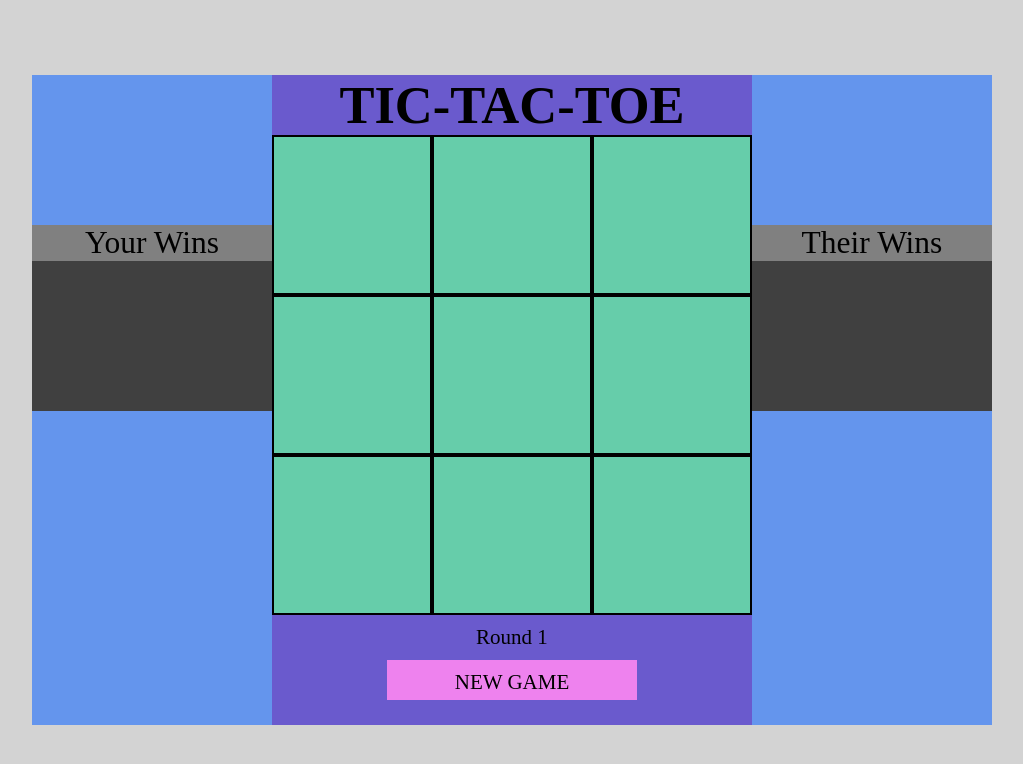
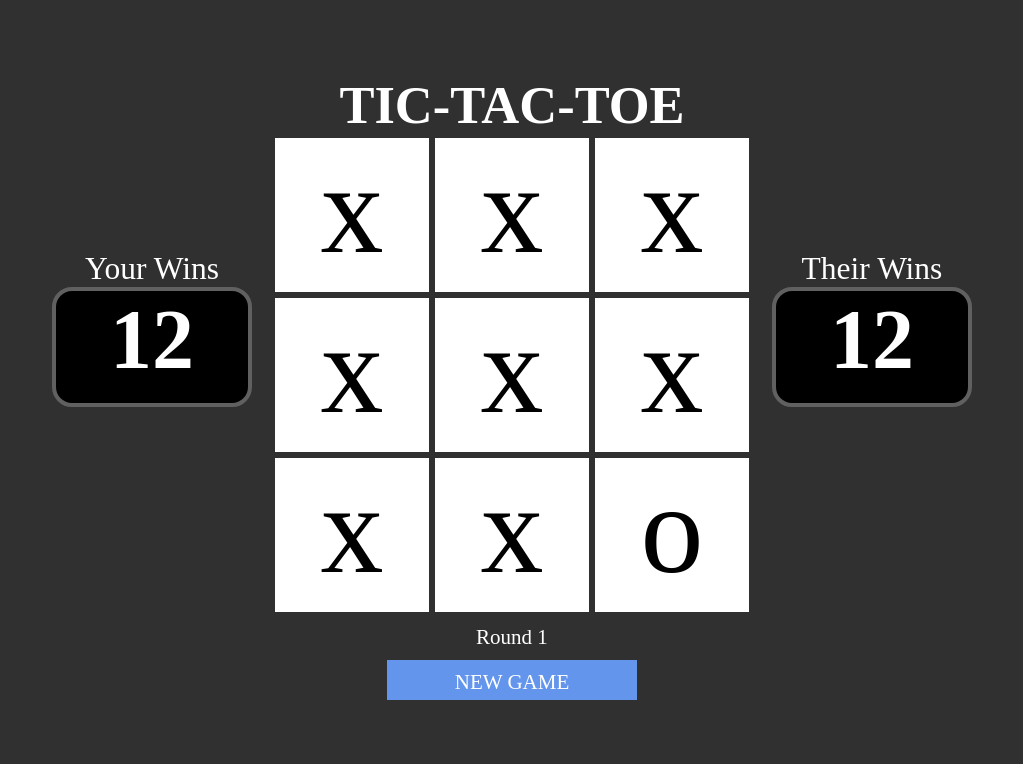
Before and after one commit to AkJones2007/tic-tac-toe, a plain HTML site: page index.html in a window 1280 px wide. Shown: the whole page, without its empty margins (128-1151 px from the left). Drawn offline with Linux system fonts and the light colour scheme.

Commit message:
Refined the UI and laid the basic front end framework to beigin building the game.

```diff
--- a/index.html
+++ b/index.html
@@ -9,62 +9,76 @@
 
   <div class="container">
 
-    <div class="side-col">
-      <div class="scoreboard">
+    <div class="scoreboard left">
 
       <h2>Your Wins</h2>
       <div class="score">
+        <h1>12</h1>
       </div>
 
     </div>
-    </div>
 
     <div class="center-col">
+
       <h1>TIC-TAC-TOE</h1>
 
       <div class = 'board'>
+
         <div class="board-row">
           <div class = 'board-panel'>
+            <h1>x</h1>
           </div>
           <div class = 'board-panel'>
+            <h1>x</h1>
           </div>
           <div class = 'board-panel'>
+            <h1>x</h1>
           </div>
         </div>
+
         <div class="board-row">
           <div class = 'board-panel'>
+            <h1>x</h1>
           </div>
           <div class = 'board-panel'>
+            <h1>x</h1>
           </div>
           <div class = 'board-panel'>
+            <h1>x</h1>
           </div>
         </div>
+
         <div class="board-row">
           <div class = 'board-panel'>
+            <h1>x</h1>
           </div>
           <div class = 'board-panel'>
+            <h1>x</h1>
           </div>
           <div class = 'board-panel'>
+            <h1>o</h1>
           </div>
         </div>
+
       </div>
 
       <h3>Round 1</h3>
 
       <div class="button">
-        <h3>NEW GAME</h3>
+        <a href = '#'><h3>NEW GAME</h3></a>
       </div>
 
     </div>
 
-    <div class="side-col">
-      <div class="scoreboard">
+    <div class="scoreboard right">
 
       <h2>Their Wins</h2>
       <div class="score">
+        <h1>12</h1>
       </div>
 
     </div>
+
   </div>
 
   </div>
--- a/styles/style.css
+++ b/styles/style.css
@@ -1,9 +1,16 @@
 body {
 
-  background-color: lightgray;
+  background-color: #303030;
 
   font-family: 'Myriad Pro';
     font-size: 21px;
+    font-weight: normal;
+
+}
+
+* {
+
+  text-decoration: none;
 
 }
 
@@ -13,6 +20,8 @@ h1 {
   font-size: 2.5em;
 
   margin: 0;
+
+  color: white;
 
 }
 
@@ -24,6 +33,8 @@ h2 {
 
   margin-bottom: 0;
 
+  color: white;
+
 }
 
 h3 {
@@ -33,6 +44,8 @@ h3 {
   font-weight: normal;
 
   margin: 10px;
+
+  color: white;
 
 }
 
@@ -52,17 +65,14 @@ h3 {
 
 .side-col {
 
-  background-color: cornflowerblue;
-
   width: 25%;
   height: 100%;
+
   float: left;
 
 }
 
 .center-col {
-
-  background-color: slateblue;
 
   width: 50%;
   height: 100%;
@@ -72,21 +82,34 @@ h3 {
 
 .scoreboard {
 
-  background-color: gray;
-
-  width: 100%;
+  width: 200px;
   height: auto;
 
-  margin-top: 150px;
+  margin: 150px 20px 0px 20px;
 
 }
 
 .score {
 
-  background-color: #404040;
+  background-color: #000;
 
   width: 100%;
-  height: 150px;
+  height: 120px;
+
+  border: 4px solid #606060;
+  border-radius: 20px;
+  box-sizing: border-box;
+
+}
+
+.score > h1 {
+
+  font-size: 4em;
+  text-align: center;
+
+  margin: 0;
+
+  vertical-align: center;
 
 }
 
@@ -101,7 +124,7 @@ h3 {
 
 .button {
 
-  background-color: violet;
+  background-color: cornflowerblue;
 
   width: 250px;
   height: 40px;
@@ -132,13 +155,29 @@ h3 {
 
 .board-panel {
 
-  background-color: mediumaquamarine;
+  background-color: white;
 
   width: 33.3333%;
   height: 100%;
   float: left;
 
-  border: 2px solid black;
+  border: 3px solid #303030;
   box-sizing: border-box;
 
 }
+
+.board-panel > h1 {
+
+  color: black;
+  font-size: 6em;
+  font-weight: normal;
+
+}
+
+.left {
+  float: left;
+}
+
+.right {
+  float:right;
+}
```
Lines whose indentation alone changed are shown as unchanged.
